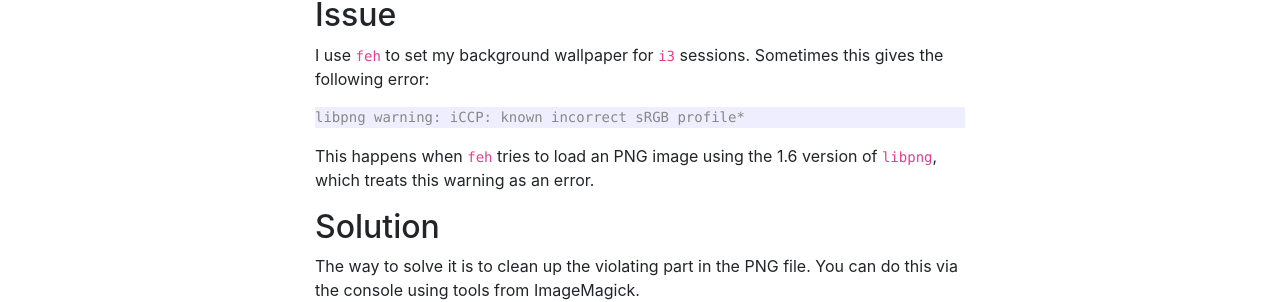
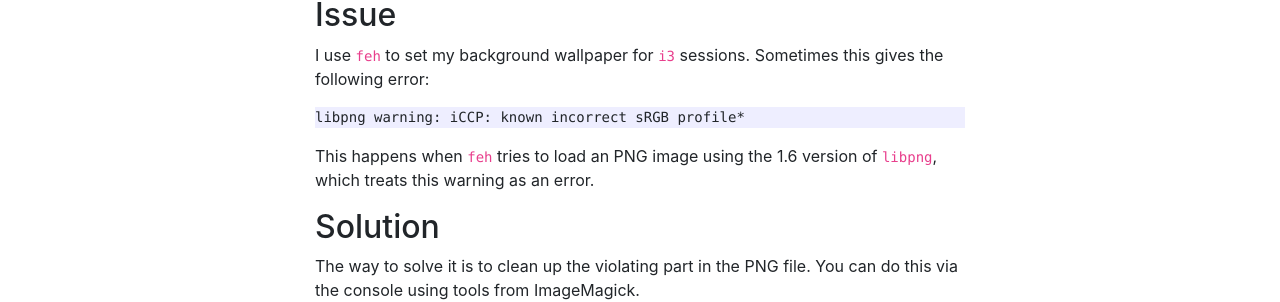
Before and after one commit to pbrandwijk/pbrandwijk.github.io, a Jekyll site: the page built from _posts/2020-07-04-fixing-feh-libpng-issue.md, in a window 1280 px wide. Shown: the part 363-665 px from the top of the page. Built offline with Jekyll 4.4.1, drawn with Linux system fonts in a browser that asks for light colours; nearby versions of some CDN libraries; comment, search, counter and statistics services are not loaded.

Commit message:
Update post

````diff
--- a/_posts/2020-07-04-fixing-feh-libpng-issue.md
+++ b/_posts/2020-07-04-fixing-feh-libpng-issue.md
@@ -16,7 +16,7 @@ I'm using Ubuntu 20.04 with all relevant software for this post installed via `a
 
 ## Issue
 I use `feh` to set my background wallpaper for `i3` sessions. Sometimes this gives the following error:
-```console
+```text
 libpng warning: iCCP: known incorrect sRGB profile*
 ```
 This happens when `feh` tries to load an PNG image using the 1.6 version of `libpng`, which treats this warning as an error.
````
